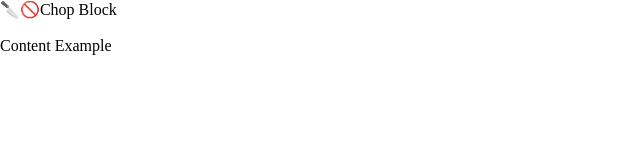
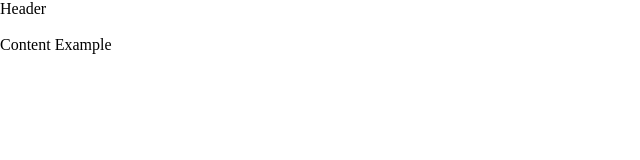
Before and after one commit to jmleep/leaflet-parcel-demo, a React (Vite) app: page / in a window 1280 px wide. Shown: the top 160 px of the page, without its empty margins (0-640 px from the left). Built offline with nearby package versions, Linux system fonts and the light colour scheme.

Commit message:
Update Header.jsx

```diff
--- a/src/components/Header/Header.jsx
+++ b/src/components/Header/Header.jsx
@@ -4,13 +4,7 @@ import styles from './Header.css';
 const Header = () => (
   <div>
     <div className={styles.header}>
-      <span role="img" aria-label="chop">
-        🔪
-      </span>
-      <span role="img" aria-label="chop">
-        🚫
-      </span>
-      Chop Block
+      Header
     </div>
   </div>
 );
```
